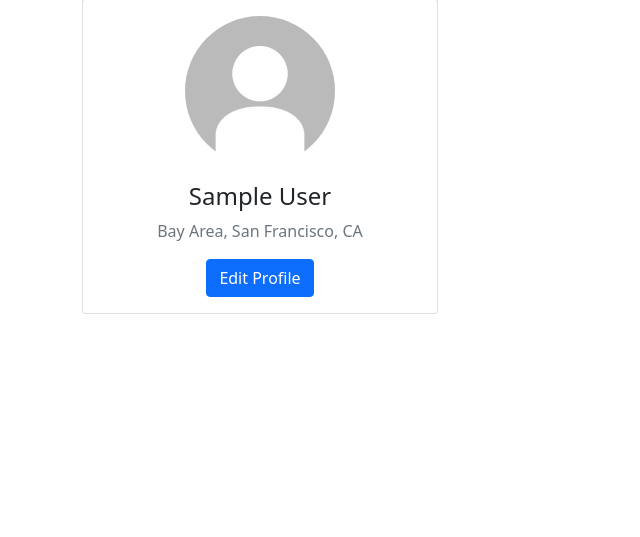
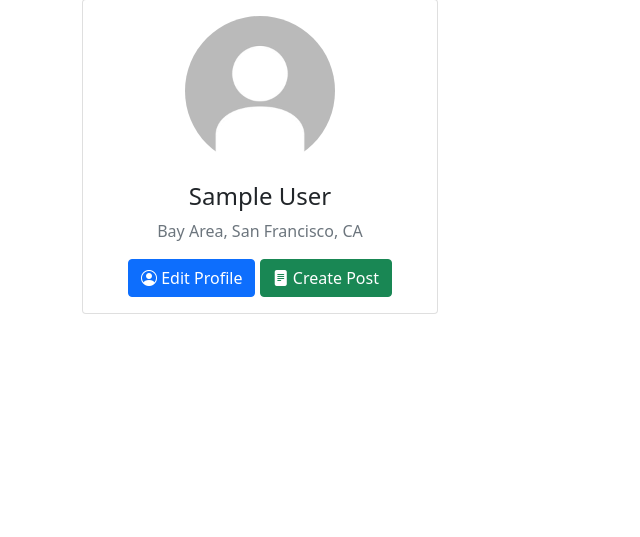
Before and after one commit to saqe/Blog-With-Django, a Django app: page /profile/ in a window 1280 px wide. Shown: the part 73-610 px from the top of the page, without its empty margins (0-640 px from the left). Run offline with Django 3.2, Linux system fonts and the light colour scheme; the visitor is signed in with stand-in values (Sample User, id 1); some libraries are stand-ins or nearby versions.

Commit message:
👌 REFACTORED code

```diff
--- a/blog/templates/html/widget/blogpost_list.html
+++ b/blog/templates/html/widget/blogpost_list.html
@@ -1,7 +1,7 @@
 {% for post in blog_posts %}
     <div class="post-preview">
         <a href="{% url 'view-blog-post' post.id%}" class='text-decoration-none text-dark'>
-            <h2 class="post-title">{{post.title}}</h2>
+            <h2 class="post-title fst-italic">{{post.title}}</h2>
             <p class="lead">{{post.content |truncatechars:70}}</p>
         </a>
         <em class="post-meta text-muted">
--- a/blog/templates/html/widget/detailed_blog_post.html
+++ b/blog/templates/html/widget/detailed_blog_post.html
@@ -23,8 +23,6 @@
     </div>
 
     <style>
-      .blog-post-title {
-        font-family: "Playfair Display", Georgia, "Times New Roman", serif/*rtl:Amiri, Georgia, "Times New Roman", serif*/;
-      }
+      .blog-post-title {font-family: "Playfair Display", Georgia, "Times New Roman", serif/*rtl:Amiri, Georgia, "Times New Roman", serif*/;}
     </style>
 </article>
--- a/core/templates/html/widget/card/profile_view.html
+++ b/core/templates/html/widget/card/profile_view.html
@@ -11,7 +11,14 @@
                 <p class="text-muted font-size-sm">{{user.profile.country.unicode_flag}} Bay Area, San Francisco, CA</p>
 
                 {% if logged_in %}
-                    <a class="btn btn-primary" href="{% url 'update-profile' %}">Edit Profile</a>
+                    <a class="btn btn-primary" href="{% url 'update-profile' %}">
+                        <i class="bi bi-person-circle"></i>
+                        Edit Profile
+                    </a>
+                    <a class="btn btn-success" href="{% url 'create-blog-post' %}">
+                        <i class="bi bi-file-text-fill"></i>
+                        Create Post
+                    </a>
                 {% endif %}
             </div>
         </div>
```
